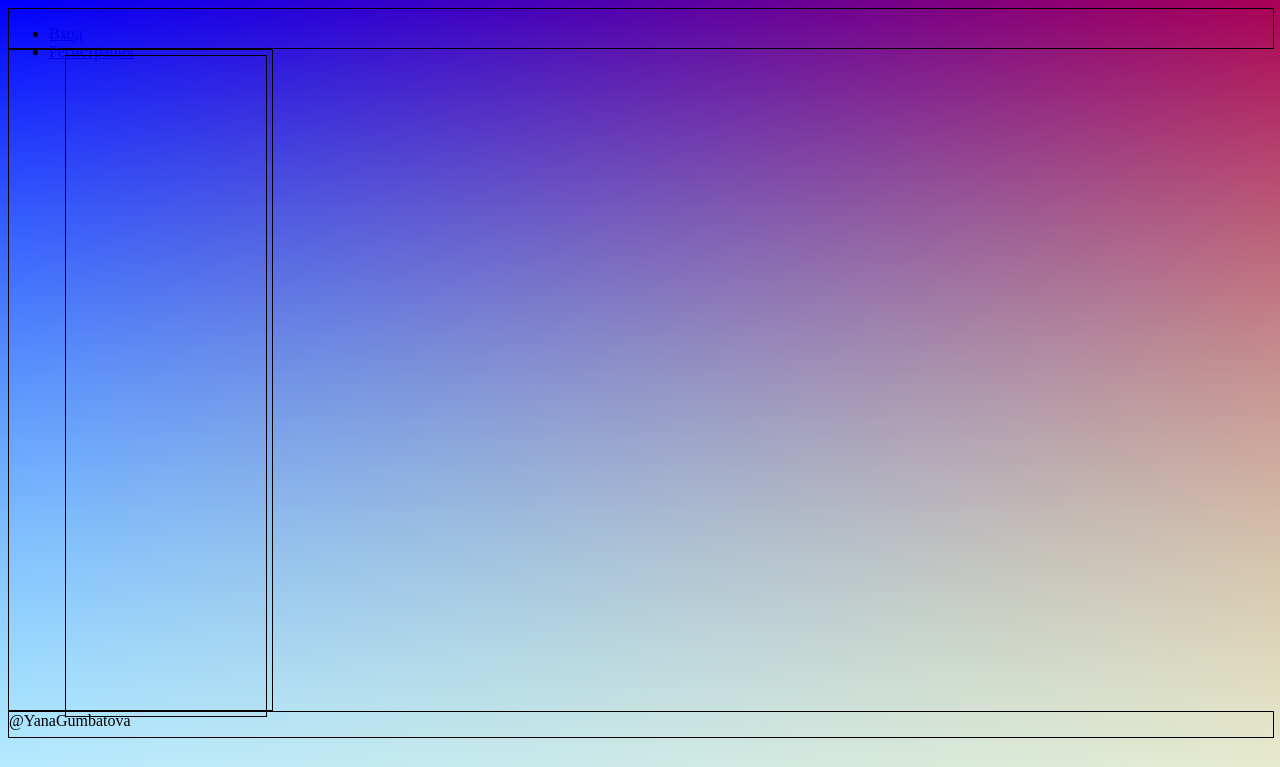
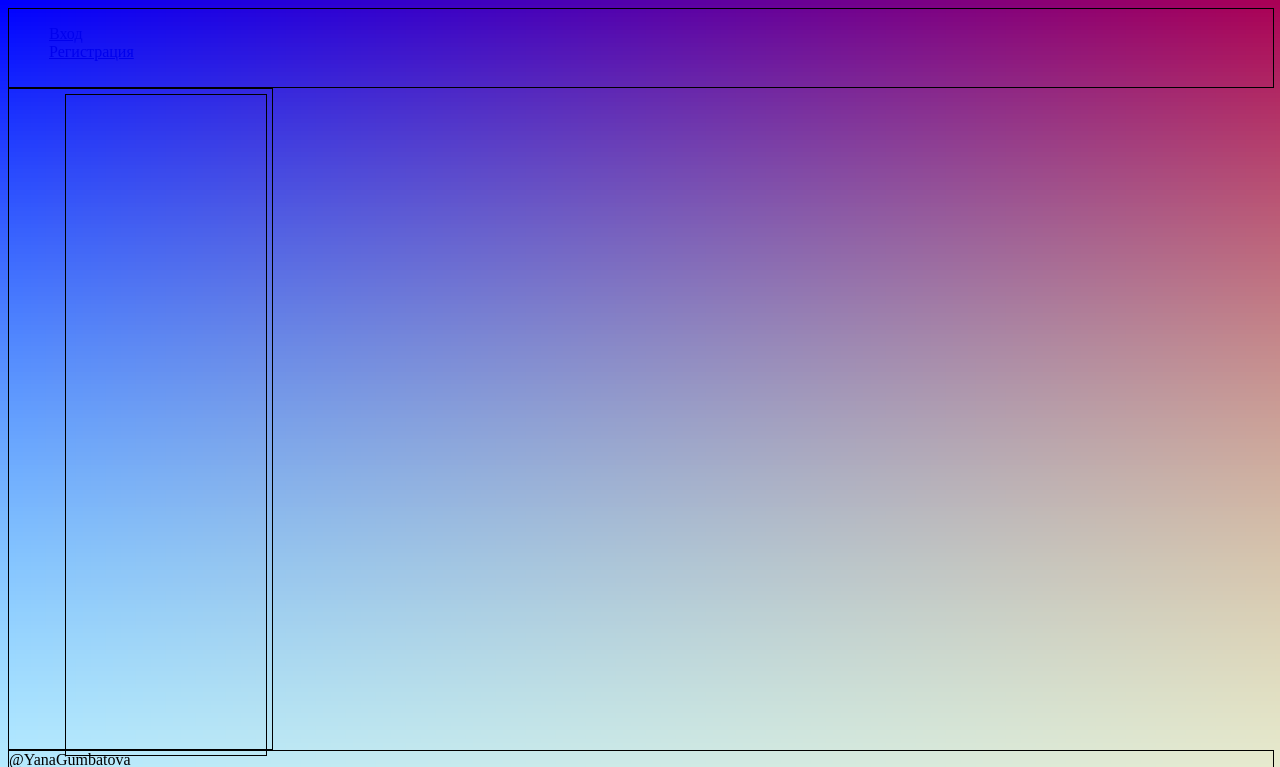
Before and after one commit to YanaGumbatova555/Yana, a PHP site: page /content.php in a window 1280 px wide. Shown: the top 767 px of the page. Run offline with PHP 8.4, Linux system fonts and the light colour scheme.

Commit message:
Update style.css

```diff
--- a/style.css
+++ b/style.css
@@ -5,8 +5,12 @@ body {
 div.header
 {
   width: 100%;
-  height: 5%;
+  height: 10%;
   border: 1px solid black;
+}
+
+ul {
+  list-style-type: none;
 }
 
 
```
